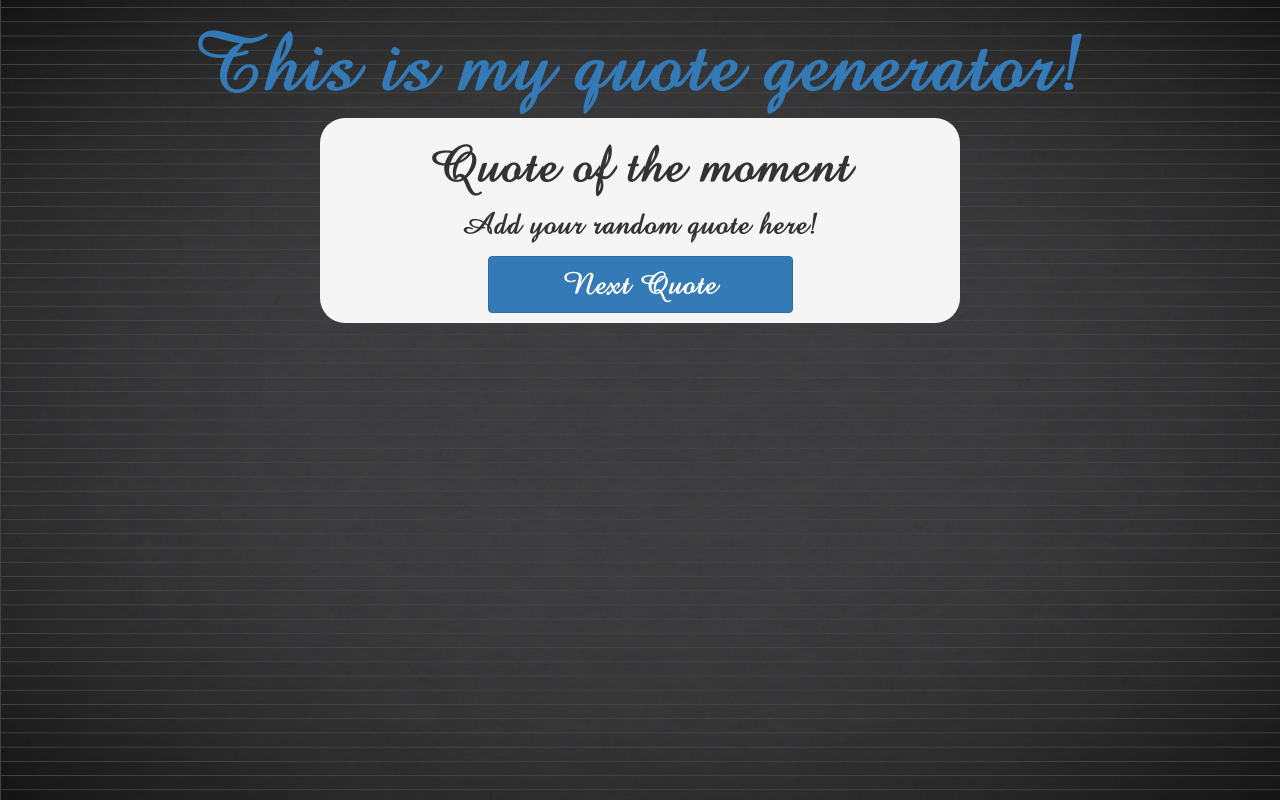
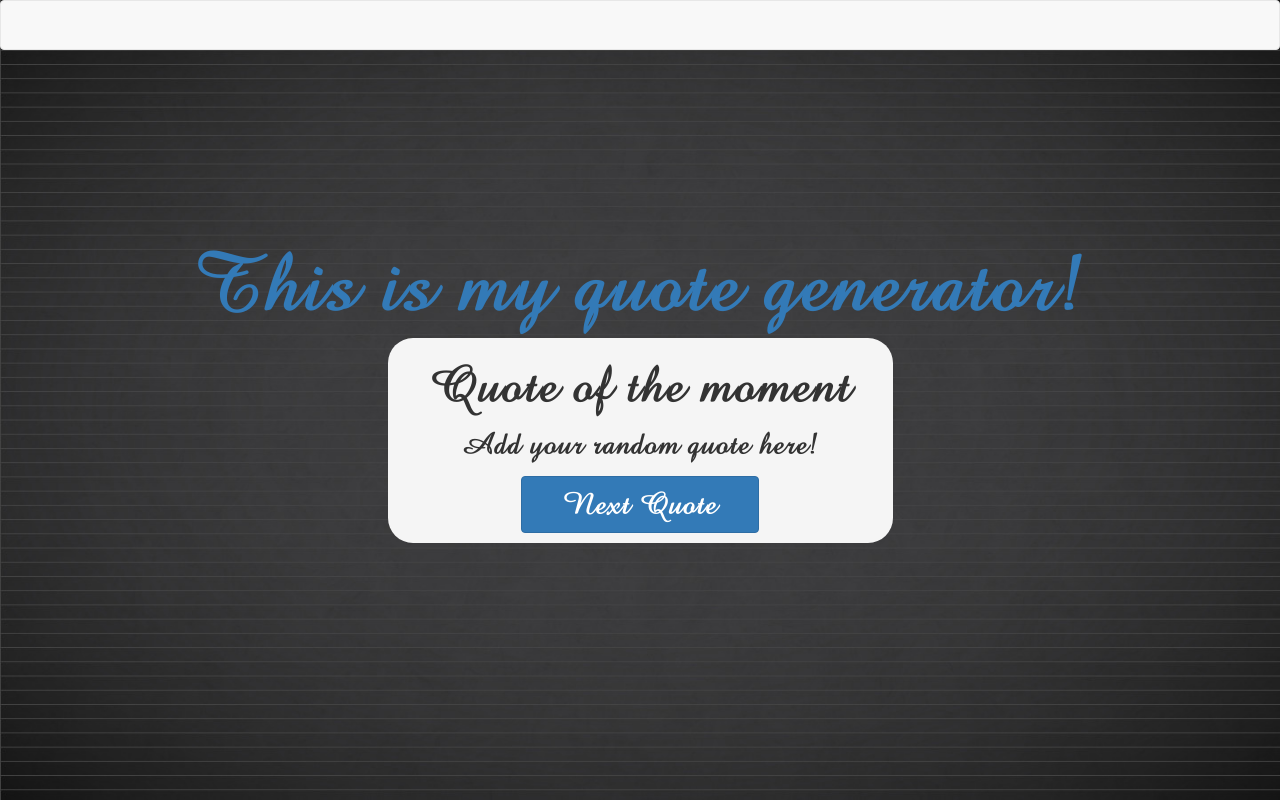
Before and after one commit to Xavier-J-Ortiz/random-quote-generator-angular, an Angular app: page / in a window 1280 px wide. Built offline with nearby package versions, Linux system fonts and the light colour scheme.

Commit message:
added navbar

```diff
--- a/src/app/app.component.css
+++ b/src/app/app.component.css
@@ -0,0 +1,3 @@
+.title-quote-holder {
+    padding: 150px;
+}
--- a/src/app/app.component.html
+++ b/src/app/app.component.html
@@ -1,5 +1,5 @@
 <!--The content below is only a placeholder and can be replaced.-->
-<div class="container-fluid">
+<div class="container-fluid title-quote-holder">
   <h1 class="text-primary text-center">
     This is my quote generator!
   </h1>
--- a/src/index.html
+++ b/src/index.html
@@ -10,6 +10,8 @@
 </head>
 
 <body>
+  <nav class="navbar navbar-default">
+  </nav>
   <app-root></app-root>
 </body>
 
```
